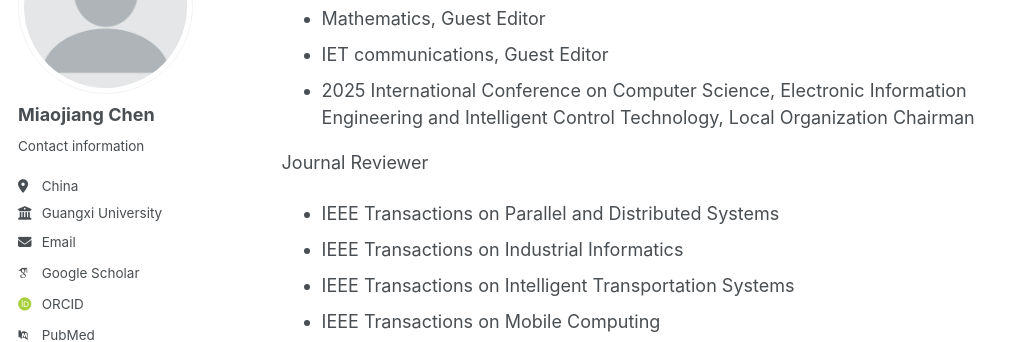
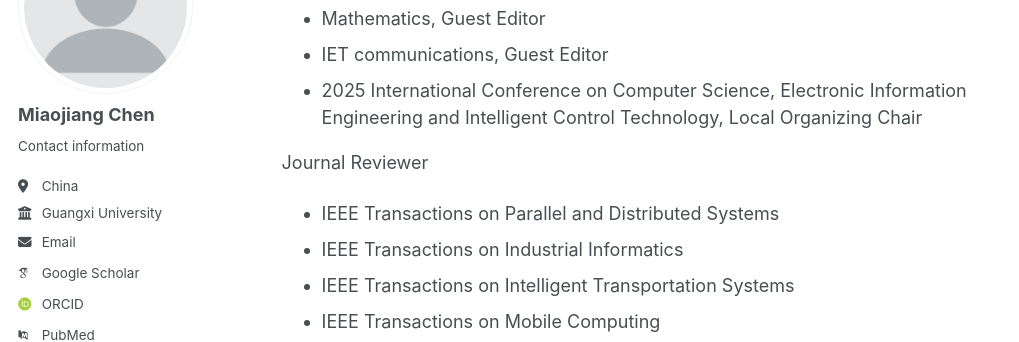
Before and after one commit to mjchen-cs/mjchen-cs.github.io, a Jekyll site: the page built from _pages/about.md, in a window 1280 px wide and 900 px high, scrolled down 2652 px. Shown: the part 180-522 px from the top of the window, without its empty margins (0-1019 px from the left). Built offline with Jekyll 4.4.1, drawn with Linux system fonts in a browser that asks for light colours; some web fonts are replaced.

Commit message:
about.md

```diff
--- a/_pages/about.md
+++ b/_pages/about.md
@@ -57,7 +57,7 @@ PROFESSIONAL ACTIVITIES
 Journal Editors
 - Mathematics, Guest Editor
 - IET communications, Guest Editor
-- 2025 International Conference on Computer Science, Electronic Information Engineering and Intelligent Control Technology, Local Organization Chairman
+- 2025 International Conference on Computer Science, Electronic Information Engineering and Intelligent Control Technology, Local Organizing Chair
 
  Journal Reviewer
 - IEEE Transactions on Parallel and Distributed Systems
```
